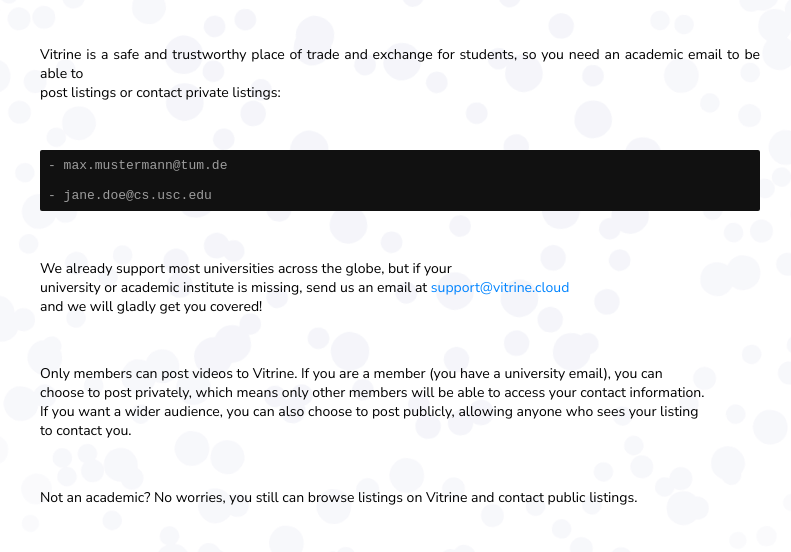
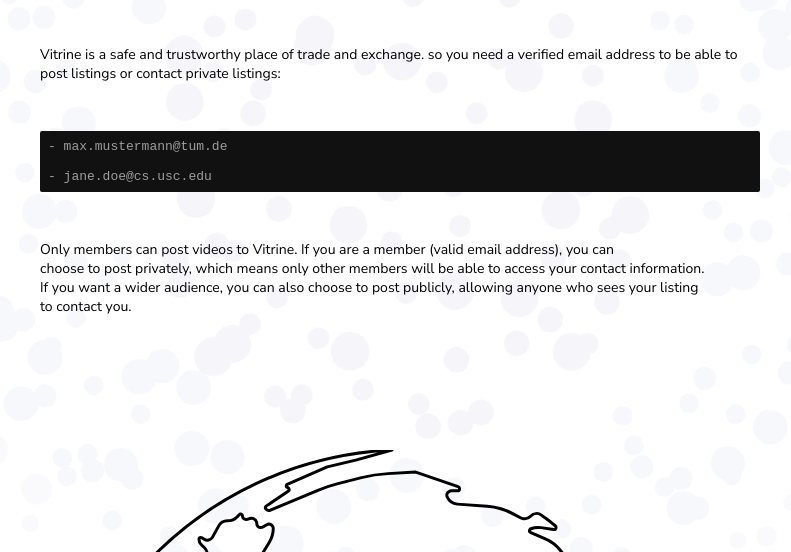
Before and after one commit to vitrin-app/vitrine-website, an Eleventy site: page src/community.md in a window 1280 px wide. Shown: the part 246-798 px from the top of the page, without its empty margins (240-1031 px from the left). Built offline with nearby package versions, Linux system fonts and the light colour scheme; Eleventy itself is replaced by a stand-in of ours; code samples lack their colours; files that its build step writes are made by us from their sources.

Commit message:
update website to reflect all emails are valid now

````diff
--- a/src/community.md
+++ b/src/community.md
@@ -12,7 +12,7 @@ title: Vitrine | A Safe Environment
 </a>
 <i>A Safe Environemnt</i>
 
-Vitrine is a safe and trustworthy place of trade and exchange for students, so you need an academic email to be able to
+Vitrine is a safe and trustworthy place of trade and exchange. so you need a verified email address to be able to
 post listings or contact private listings:
 
 ```
@@ -21,16 +21,10 @@ post listings or contact private listings:
 - jane.doe@cs.usc.edu
 ```
 
-We already support most universities across the globe, but if your
-university or academic institute is missing, send us an email at [support@vitrine.cloud](mailto:support@vitrine.cloud)
-and we will gladly get you covered!
-
-Only members can post videos to Vitrine. If you are a member (you have a university email), you can
+Only members can post videos to Vitrine. If you are a member (valid email address), you can
 choose to post privately, which means only other members will be able to access your contact information.
 If you want a wider audience, you can also choose to post publicly, allowing anyone who sees your listing
 to contact you.
-
-Not an academic? No worries, you still can browse listings on Vitrine and contact public listings.
 
 <br><br>
 
````
Also changed, not shown: src/index.html (+3 -1 lines).
